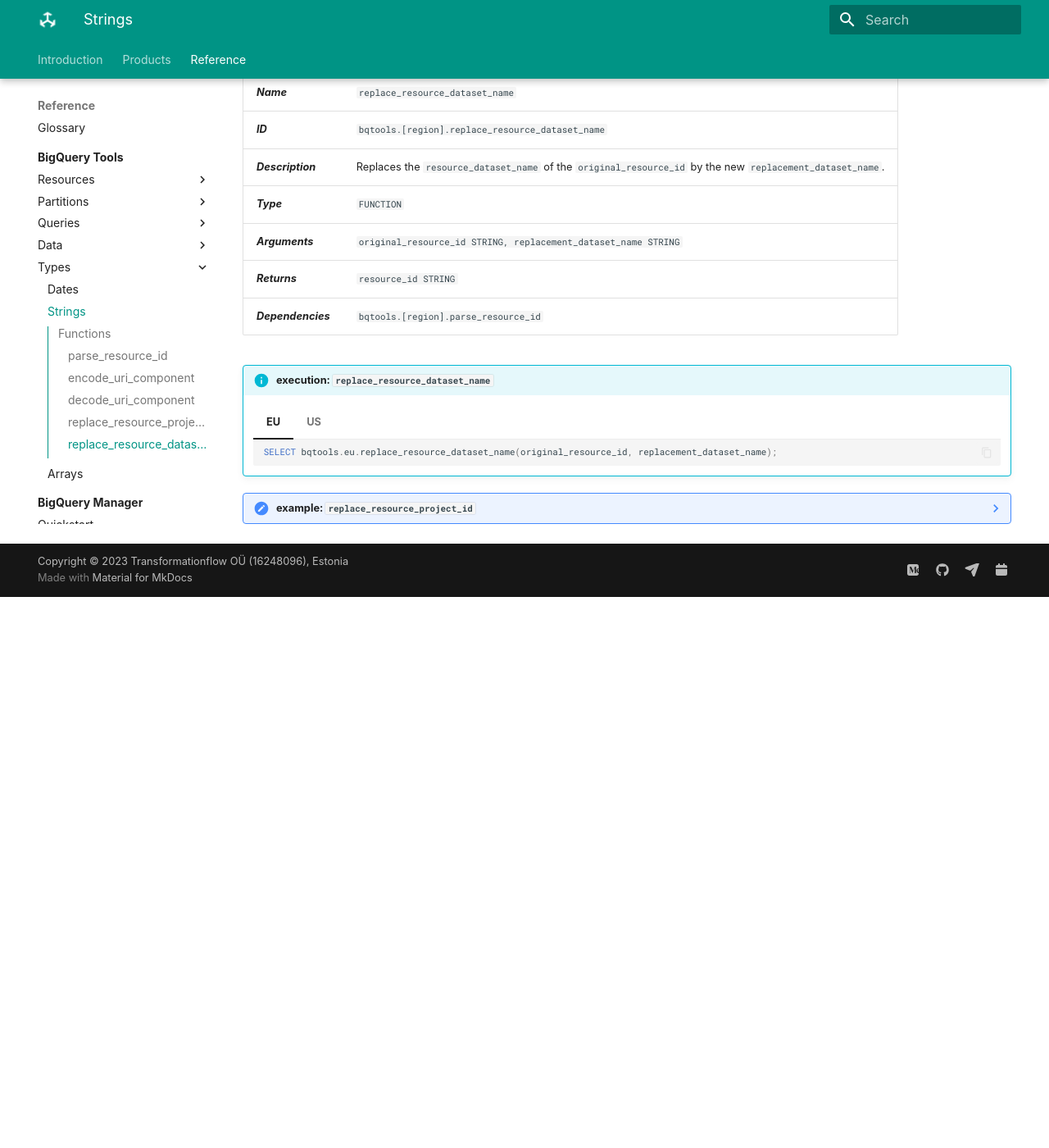
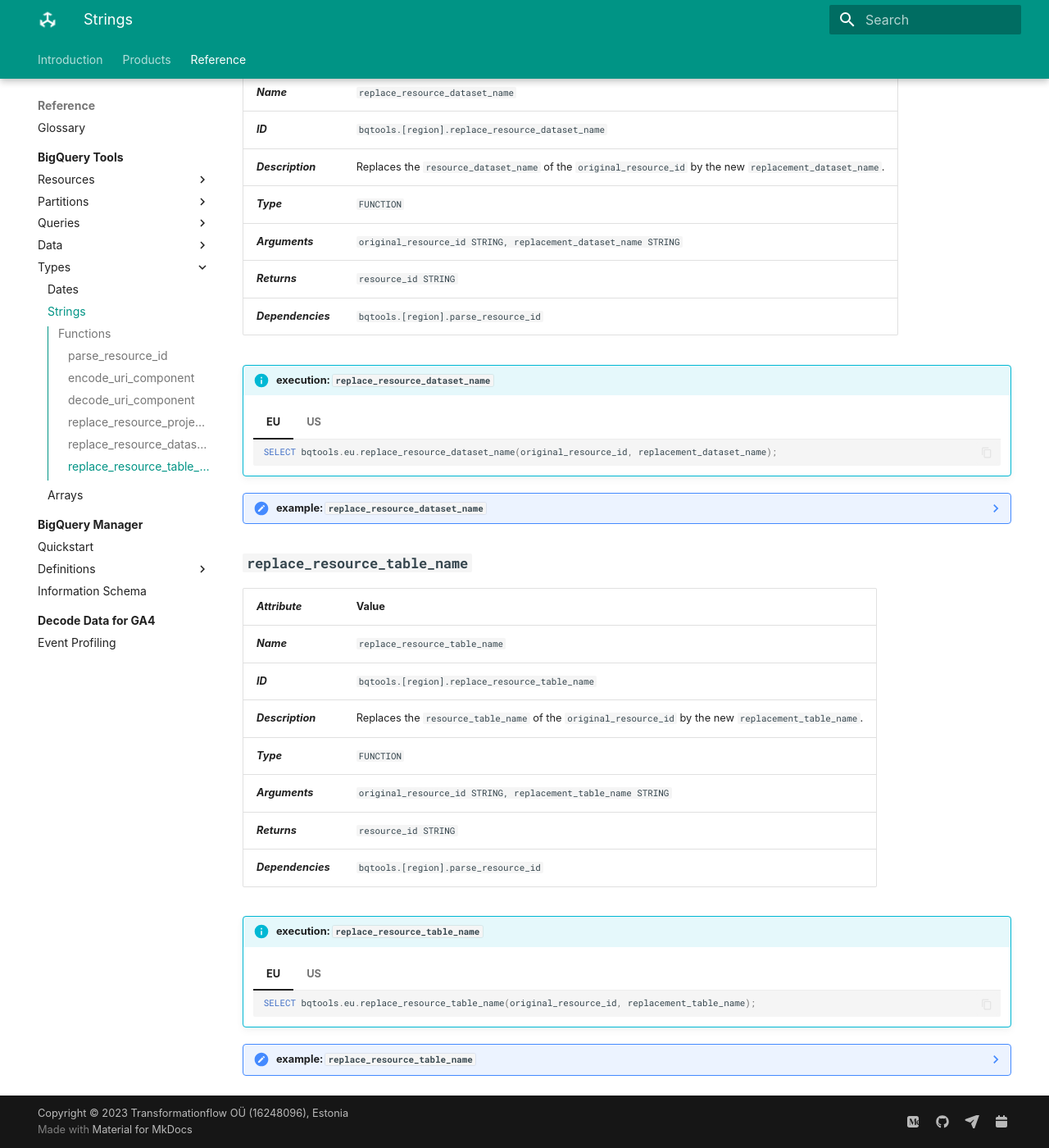
Before and after one commit to transformationflow/transformationflow.github.io, an MkDocs documentation site: the page built from docs/reference/bqtools/types/strings.md, in a window 1280 px wide and 1400 px high, scrolled down 3204 px. Shown: the whole window at 82% size. Built offline with MkDocs 1.6.1 and Material for MkDocs 9.7.7, drawn with Linux system fonts in a browser that asks for light colours; some web fonts are replaced; before the commit the page ends 3932 px from its top, so only the background shows below that.

Commit message:
Added replace_resource_table_name

````diff
--- a/docs/reference/bqtools/types/strings.md
+++ b/docs/reference/bqtools/types/strings.md
@@ -156,7 +156,7 @@ _**Dependencies**_ | `bqtools.[region].parse_resource_id`
         CALL bqtools.us.replace_resource_dataset_name(original_resource_id, replacement_dataset_name);
         ```
 
-??? note "example: `replace_resource_project_id`"
+??? note "example: `replace_resource_dataset_name`"
 
     ```sql
     DECLARE original_resource_id STRING;
@@ -171,3 +171,42 @@ _**Dependencies**_ | `bqtools.[region].parse_resource_id`
     ```sql
     response: "project_id.new_dataset_name.resource_name"
     ```
+
+
+## **`replace_resource_table_name`**
+_**Attribute**_ | Value
+--- | ---
+_**Name**_ | `replace_resource_table_name`
+_**ID**_ | `bqtools.[region].replace_resource_table_name`
+_**Description**_ | Replaces the `resource_table_name` of the `original_resource_id` by the new `replacement_table_name`.
+_**Type**_ | `FUNCTION`
+_**Arguments**_ | `original_resource_id STRING, replacement_table_name STRING`
+_**Returns**_ | `resource_id STRING`
+_**Dependencies**_ | `bqtools.[region].parse_resource_id`
+
+!!! info "execution: `replace_resource_table_name`"
+    === "EU"
+        ```sql
+        SELECT bqtools.eu.replace_resource_table_name(original_resource_id, replacement_table_name);
+        ```
+
+    === "US"
+        ```sql
+        CALL bqtools.us.replace_resource_table_name(original_resource_id, replacement_table_name);
+        ```
+
+??? note "example: `replace_resource_table_name`"
+
+    ```sql
+    DECLARE original_resource_id STRING;
+    DECLARE replacement_table_name STRING;
+
+    SET original_resource_id = "project_id.dataset_name.table_name";
+    SET replacement_table_name = "new_table_name";
+
+    SELECT bqtools.eu.replace_resource_table_name(original_resource_id, replacement_table_name);
+    ```
+
+    ```sql
+    response: "project_id.dataset_name.new__table_name"
+    ```
````
